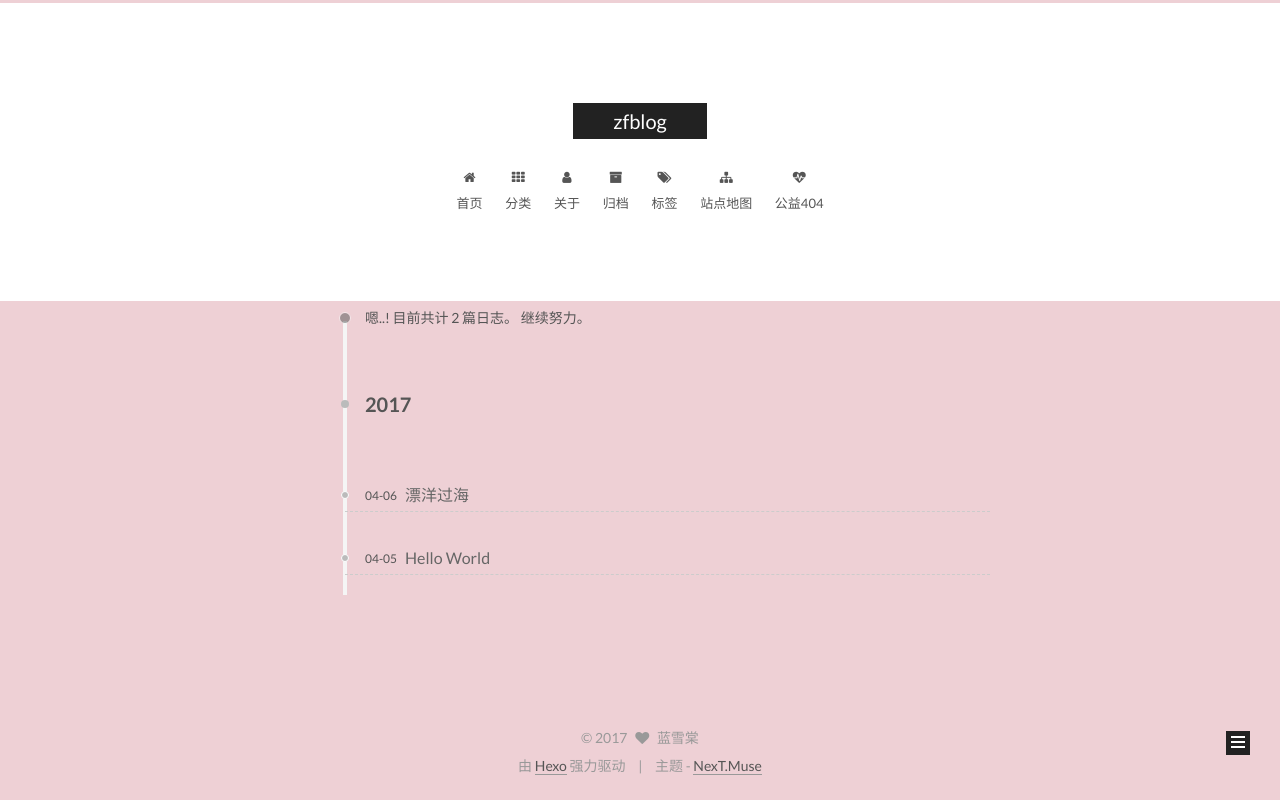
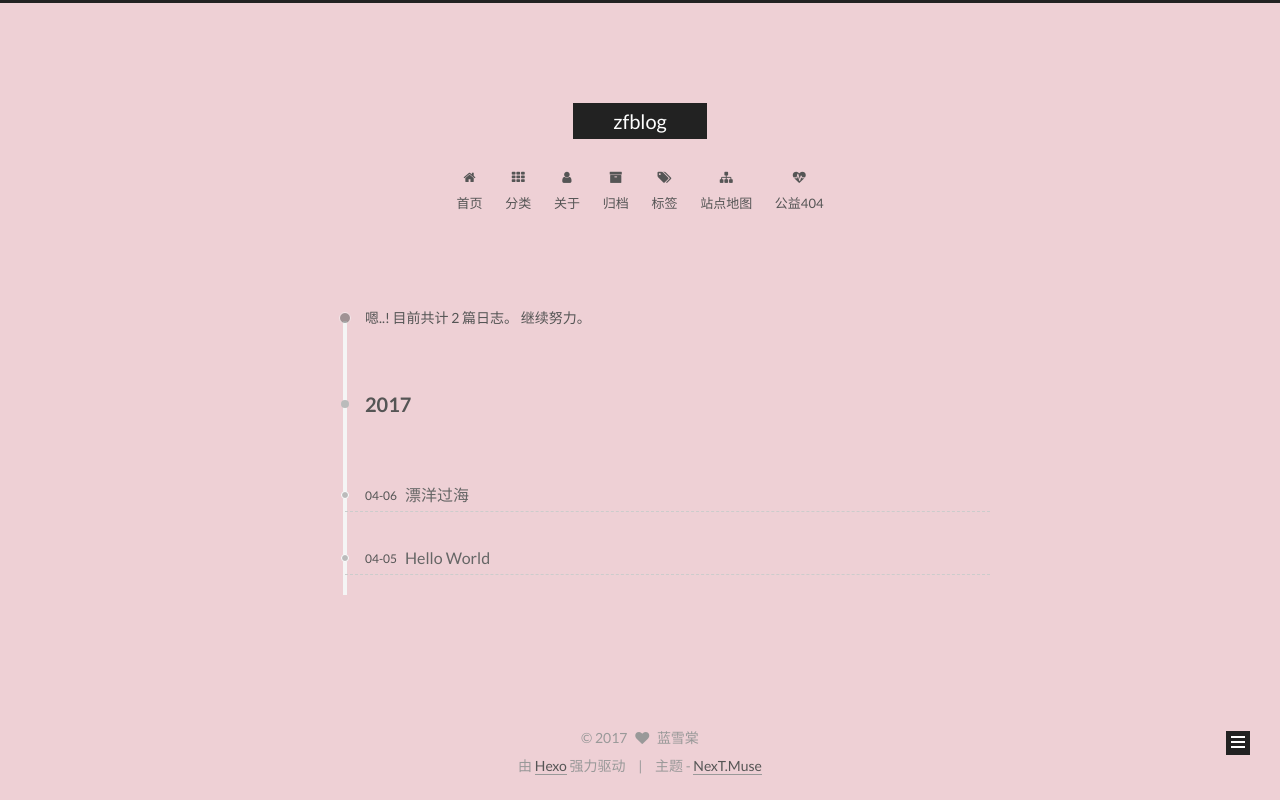
Before and after one commit to zfblog/blog, a PHP site: page /archives/2017/index.html in a window 1280 px wide. Run offline with PHP 8.4, Linux system fonts and the light colour scheme.

Commit message:
Site updated: 2017-04-06 18:01:54

```diff
--- a/css/main.css
+++ b/css/main.css
@@ -1691,7 +1691,7 @@ pre .javascript .function {
   width: 4px;
   height: 4px;
   border-radius: 50%;
-  background: #ffe9bd;
+  background: #67aa4b;
 }
 .links-of-blogroll {
   font-size: 13px;
@@ -2538,9 +2538,7 @@ embed {
 .links-of-blogroll-inline .links-of-blogroll-item {
   display: inline-block;
 }
-body {
+body,
+.header {
   background: #eed0d5;
 }
-.headband {
-  background: #eed0d5;
-}
```
